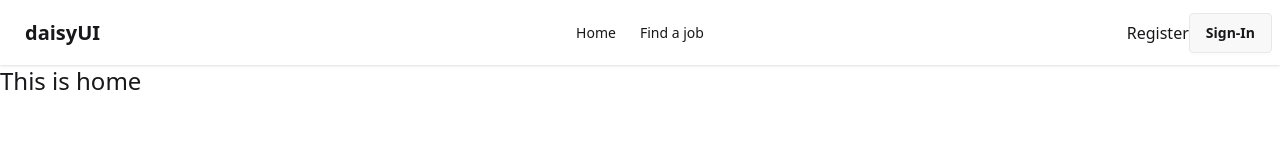
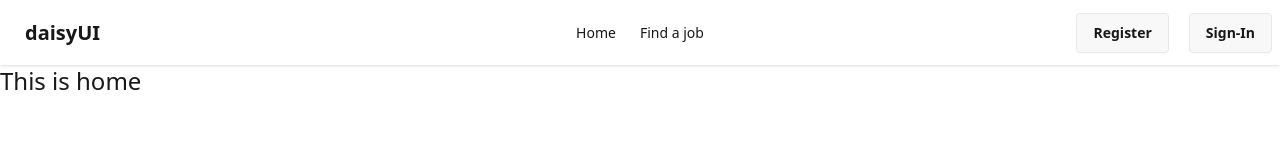
Before and after one commit to KI-Anik/m58-job-portal-client, a React (Vite) app: page / in a window 1280 px wide. Shown: the top 160 px of the page. Built offline with nearby package versions, Linux system fonts and the light colour scheme; no server answers.

Commit message:
add sign-out functionality and update Navbar to reflect user authentication state

```diff
--- a/src/context/authContext/AuthProvider.jsx
+++ b/src/context/authContext/AuthProvider.jsx
@@ -1,6 +1,6 @@
 import { useEffect, useState } from "react";
 import AuthContext from "./AuthContext";
-import { createUserWithEmailAndPassword, onAuthStateChanged, signInWithEmailAndPassword, signInWithPopup } from "firebase/auth";
+import { createUserWithEmailAndPassword, onAuthStateChanged, signInWithEmailAndPassword, signOut } from "firebase/auth";
 import auth from "../../firebase/firebase.init";
 
 const AuthProvider = ({ children }) => {
@@ -17,11 +17,17 @@ const AuthProvider = ({ children }) => {
         return signInWithEmailAndPassword(auth, email, password)
     }
 
+    const signOutUser = ()=>{
+        setLoading(true)
+        return signOut(auth)
+    }
+
     const authInfo = {
         user,
         loading,
         createUser,
-        signIn
+        signIn,
+        signOutUser
     }
 
     useEffect(() => {
--- a/src/pages/shared/Navbar.jsx
+++ b/src/pages/shared/Navbar.jsx
@@ -1,10 +1,25 @@
 import { Link } from "react-router-dom";
+import AuthContext from "../../context/authContext/AuthContext";
+import { useContext } from "react";
 
 const Navbar = () => {
-    const links = <>
+  const { user, signOutUser, } = useContext(AuthContext)
+
+  const handleSignOut = () => {
+    signOutUser()
+      .then(() => {
+        console.log('signed out')
+      })
+      .catch(err => {
+        console.log('failed', err.message)
+      })
+  }
+  const links =
+    <>
       <li><Link>Home </Link></li>
       <li><Link>Find a job </Link></li>
     </>
+
   return (
     <div className="navbar bg-base-100 shadow-sm">
       <div className="navbar-start">
@@ -25,11 +40,20 @@ const Navbar = () => {
           {links}
         </ul>
       </div>
-        <div className="navbar-end">
-            <Link to={'/register'}>Register</Link>
+      <div className="navbar-end gap-5">
+        {
+          user ?
+            <>
+               <button onClick={handleSignOut} className="btn">Sign-Out</button>
+            </>
+            :
+            <>
+              <Link to={'/register'}><button className="btn">Register</button></Link>
               <Link to={'/SignIn'}>
                 <button className="btn">Sign-In</button>
               </Link>
+            </>
+        }
       </div>
     </div>
   );
```
Lines whose indentation alone changed are shown as unchanged.
